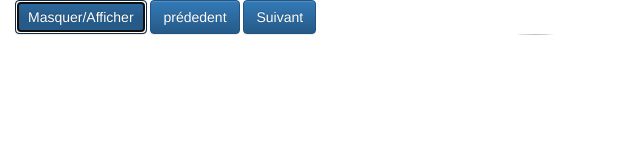
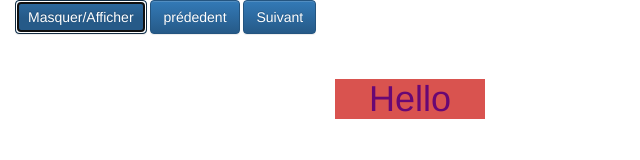
Before and after one commit to sambafedior/projet-jquery, a website: page animation.html in a window 1280 px wide. Both pictures are taken after a click on the button "Masquer/Afficher". Shown: the top 160 px of the page, without its empty margins (0-640 px from the left). Drawn offline with nearby package versions, Linux system fonts and the light colour scheme.

Commit message:
test commit avec jetbrain

```diff
--- a/animation.html
+++ b/animation.html
@@ -17,6 +17,13 @@
             border-radius:50%;
             display:block;
         }
+
+        .texte{
+            width: 150px;
+            background-color: #d9534f;
+            color: #690774;
+            text-align: center;
+        }
     </style>
 </head>
 
@@ -31,6 +38,12 @@
 
         <div id="message"></div>
     </div>
+
+    <div class="col-md-offset-3 col-md-6">
+       <h1 class="texte">Hello</h1>
+    </div>
+
+
 </div>
 
 <script src="bower_components/jquery/dist/jquery.min.js"></script>
@@ -38,6 +51,28 @@
 
 <script>
     $(document).ready(function() {
+
+        var nbImages = 9;
+        var imageEnCours = 1;
+        var photos = [];
+
+        for (var i=1; i<9; i++){
+            var img = new Image();
+            img.src = "photos/photo-0"+i+".jpg";
+            photos.push(img);
+        }
+
+
+        $(".texte").mousemove(function () {
+            $(this).animate({
+                width : "50%",
+                height: "50%",
+                color : "red",
+                backgroundColor: "#184fd9"
+
+            });
+
+        });
 
         function afficheImage(imgName) {
             $(".bloc")
@@ -47,12 +82,7 @@
                 .fadeIn(500, function () {
                     $("#message").text(imgName);
                 });
-
         }
-
-        var nbImages = 9;
-        var imageEnCours = 1;
-
         function imageSuivante(){
             if(imageEnCours >= nbImages){
                 imageEnCours = 1;
@@ -75,6 +105,27 @@
 
         $("#image-suivante").click(imageSuivante);
         $("#image-precedente").click(imagePrecedente);
+        $("#toggle-div").click(function () {
+            $(".bloc")
+                .animate({
+                        width : "75%",
+                        height : "75%",
+                        opacity : "0.5%"
+                    })
+            .animate({
+                    width : "50%",
+                    height : "50%"
+                })
+            .animate(
+                {
+                    width : "25%",
+                    height : "25%"
+                })
+            .animate({
+                    width : "0%",
+                    height : "0%"
+                })
+        })
     });
 
 </script>
```
